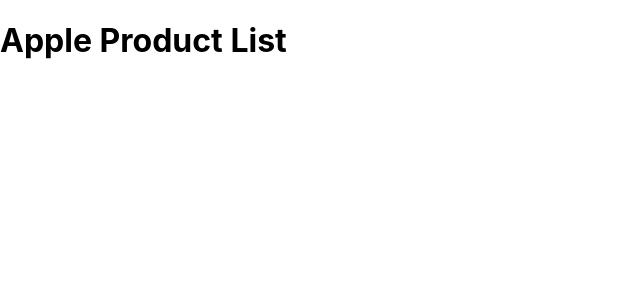
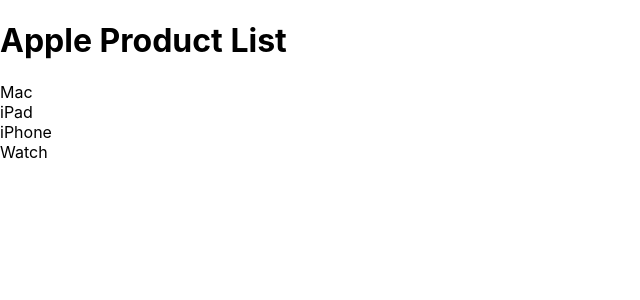
Before and after one commit to m2mt-l/Apple_Product_List, a React (Create React App) app: page / in a window 1280 px wide. Shown: the top 300 px of the page, without its empty margins (0-640 px from the left). Built offline with nearby package versions, Linux system fonts and the light colour scheme.

Commit message:
feat: add category name

```diff
--- a/src/components/Category.tsx
+++ b/src/components/Category.tsx
@@ -1,5 +1,11 @@
 import React from "react";
+import { AppleCategory } from "../model/AppleCategory";
 
-class Category extends React.Component {}
+class Category extends React.Component<AppleCategory> {
+    render(): React.ReactNode {
+        const name = this.props.name;
+        return <div className="container mx-auto overflow-x-auto text-2xl font-bold">{name}</div>;
+    }
+}
 
 export default Category;
--- a/src/components/Layout.tsx
+++ b/src/components/Layout.tsx
@@ -1,6 +1,7 @@
 import React from "react";
 import Header from "./Header";
-
+import { appleProduct } from "../data/appleCategory";
+import Category from "./Category";
 class Layout extends React.Component {
     componentDidMount(): void {
         document.title = "Apple Product List";
@@ -10,6 +11,11 @@
         return (
             <div>
                 <Header />
+                <div className="flex flex-col justify-start content-start flex-wrap">
+                    {appleProduct.map((product) => {
+                        return <Category key={product.name} name={product.name} />;
+                    })}
+                </div>
             </div>
         );
     }
--- a/src/data/appleCategory.ts
+++ b/src/data/appleCategory.ts
@@ -1,6 +1,6 @@
 import { AppleCategory } from "../model/AppleCategory";
 
-export const appleCategory: AppleCategory[] = [
+export const appleProduct: AppleCategory[] = [
     { name: "Mac" },
     { name: "iPad" },
     { name: "iPhone" },
```
